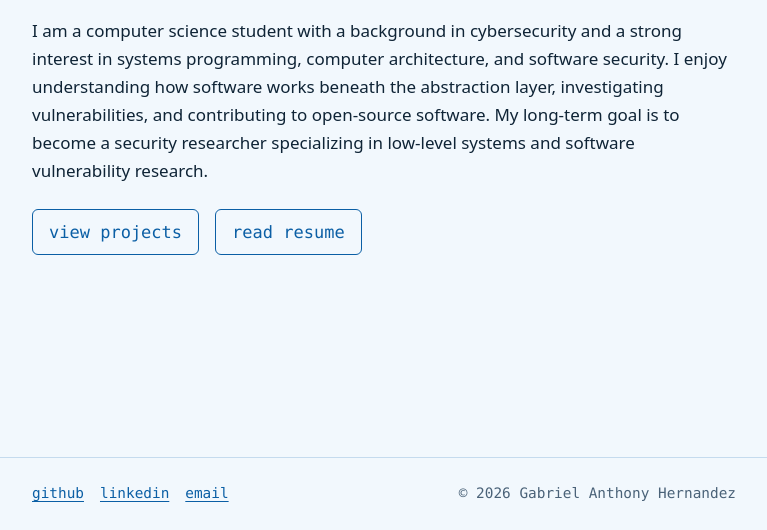
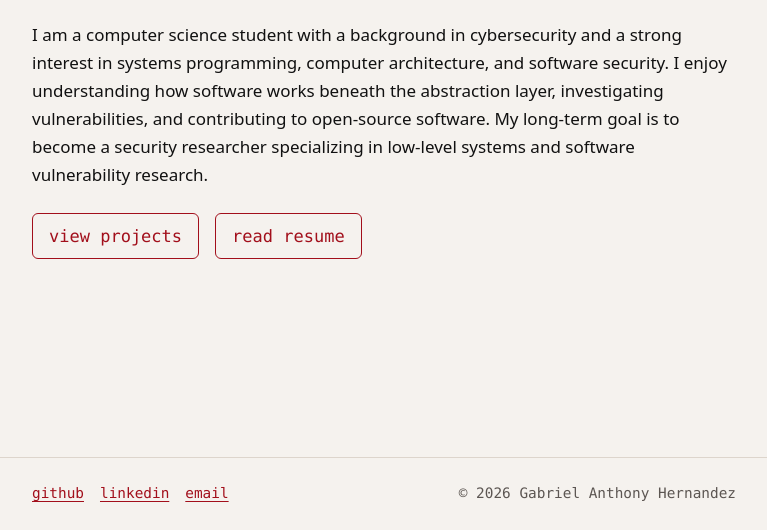
Before and after one commit to okayGravity/okayGravity.github.io, an Astro site: page / in a window 1280 px wide. Shown: the part 270-800 px from the top of the page, without its empty margins (256-1023 px from the left). Built offline with nearby package versions, Linux system fonts and the light colour scheme; Astro itself is replaced by a stand-in of ours.

Commit message:
Apply custom crimson/red/green palette

```diff
--- a/src/pages/index.astro
+++ b/src/pages/index.astro
@@ -20,6 +20,9 @@ import { profile } from '../data/profile';
   .hero { padding-block: var(--space-5); }
   .tagline {
     font-family: var(--font-mono);
+    /* Bold >= 18.66px counts as "large text" (3:1 rule), which --red needs. */
+    font-size: 1.2rem;
+    font-weight: 700;
     color: var(--accent-2);
     margin-block: var(--space-2) var(--space-4);
   }
--- a/src/styles/global.css
+++ b/src/styles/global.css
@@ -5,14 +5,21 @@
 :root {
   color-scheme: light dark;
 
-  /* Light: icy blues. Dark: cyber red. All text pairs meet WCAG AA (>= 4.5:1). */
-  --bg: light-dark(#f2f8fd, #0d0a0c);
-  --bg-elevated: light-dark(#ffffff, #1a1114);
-  --fg: light-dark(#0f2436, #f2e6e8);
-  --fg-muted: light-dark(#4a6278, #a8939a);
-  --border: light-dark(#c5dbee, #3a1f26);
-  --accent: light-dark(#0b5fa5, #ff3b4f);
-  --accent-2: light-dark(#2b6c95, #ff8fa0);
+  /* Palette */
+  --crimson: #A20F1B;
+  --red: #D72638;
+  --white: #F5F2EE;
+  --black: #111111;
+  --vibrant-green: #1DB954;
+
+  /* Roles. Contrast vs bg: accent >= 7:1; accent-2 is ~4:1, so only for large/bold text or decoration. */
+  --bg: light-dark(var(--white), var(--black));
+  --bg-elevated: light-dark(#fffdfa, #1a1a1a);
+  --fg: light-dark(var(--black), var(--white));
+  --fg-muted: light-dark(#5c5652, #a39d97);
+  --border: light-dark(#ddd5cc, #2c2c2c);
+  --accent: light-dark(var(--crimson), var(--vibrant-green));
+  --accent-2: var(--red);
 
   --font-sans: system-ui, -apple-system, "Segoe UI", Roboto, sans-serif;
   --font-mono: ui-monospace, "JetBrains Mono", "Fira Code", Menlo, Consolas, monospace;
```
